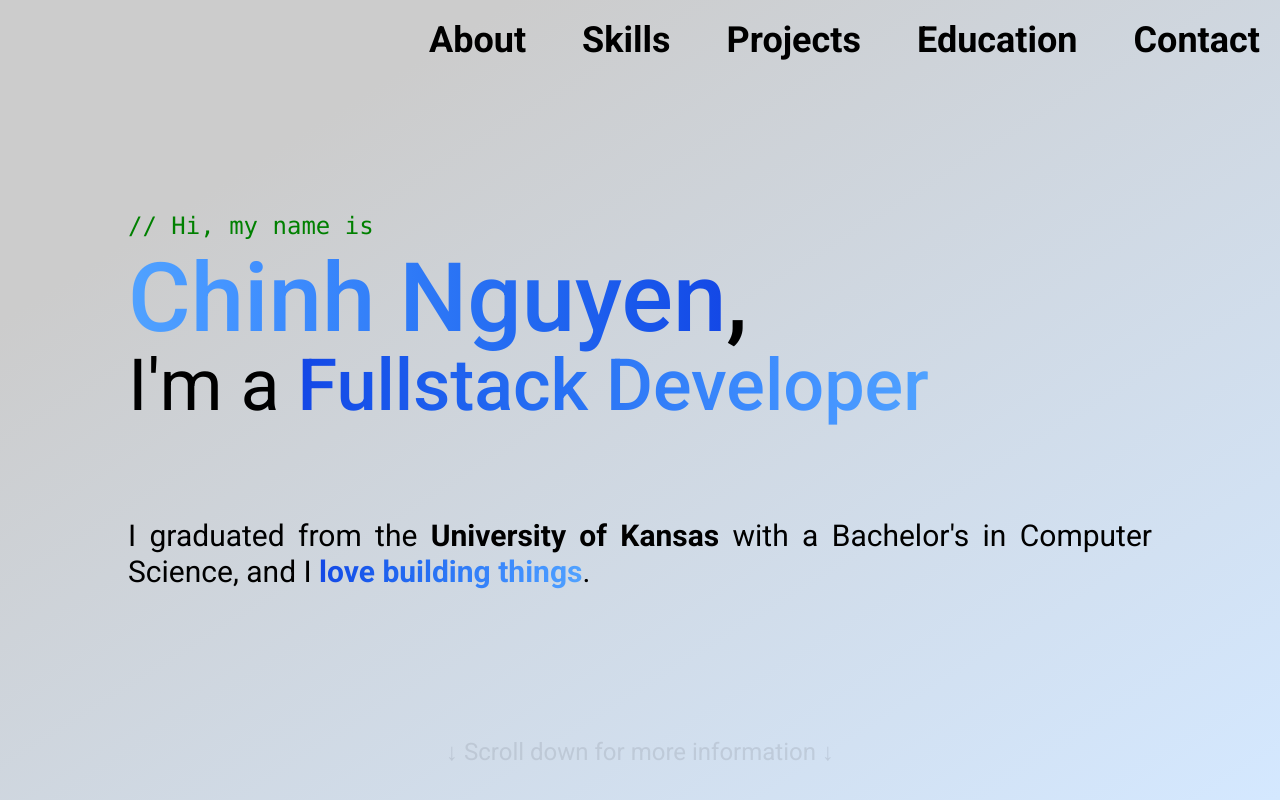
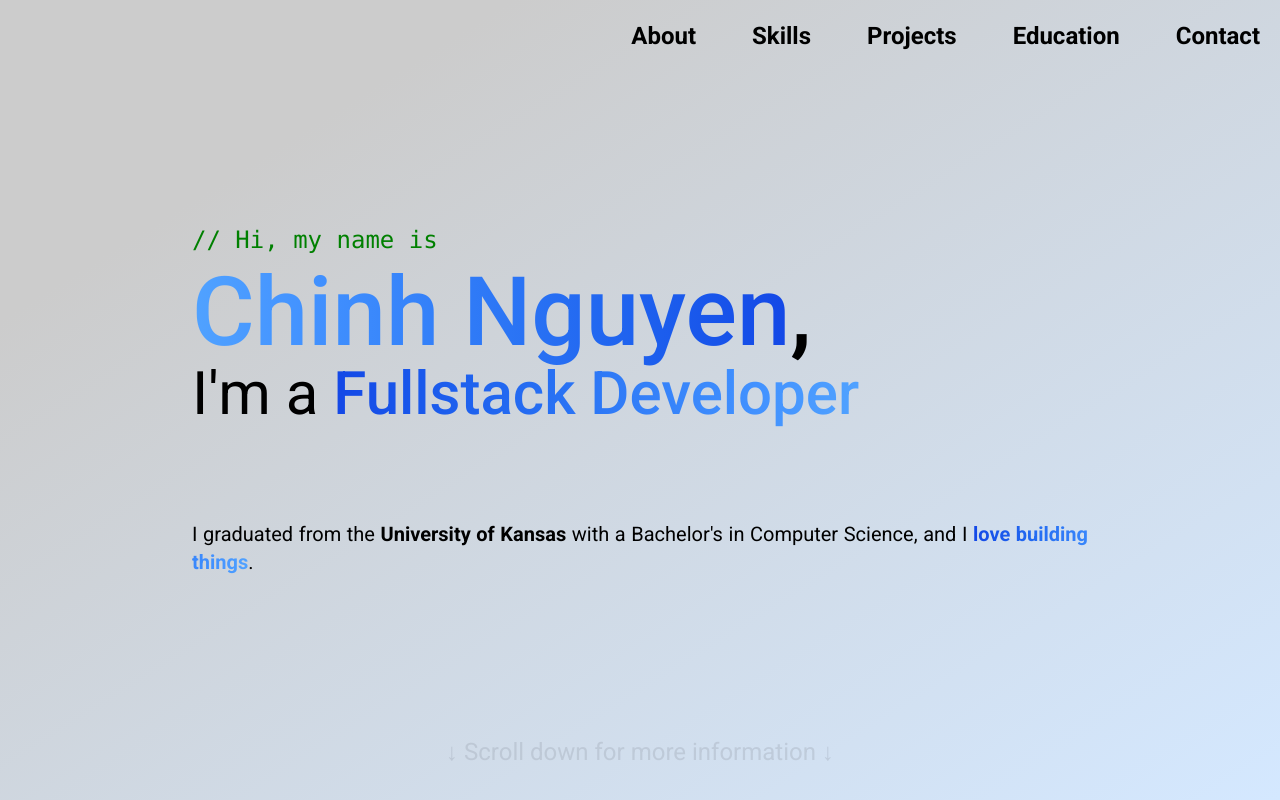
Before and after one commit to NguyenHChinh/nguyenhchinh.github.io, a React (Vite) app: page / in a window 1280 px wide. Shown: the top 800 px of the page. Built offline with nearby package versions, Linux system fonts and the light colour scheme.

Commit message:
style: adjust layout and typography for hero section, navbar, and project component for improved readability

```diff
--- a/src/App.jsx
+++ b/src/App.jsx
@@ -117,16 +117,16 @@ function App() {
       )}
 
       {/* Title screen */}
-      <div className='hero-container w-4/5'>
+      <div className='hero-container w-7/10'>
         {/* Hero title */}
         <div className='hero-title'>
           <h2 className='comment text-base sm:text-xl lg:text-2xl mb-2'>
             // Hi, my name is
           </h2>
-          <h1 className='text-5xl sm:text-6xl lg:text-8xl font-medium'>
+          <h1 className='text-4xl sm:text-5xl md:text-6xl lg:text-7xl xl:text-8xl font-medium'>
             <span className='bg-gradient-to-r from-blue-400 to-blue-700 bg-clip-text text-transparent'>Chinh Nguyen</span>,
           </h1>
-          <h2 className='text-3xl sm:text-5xl lg:text-7xl'>
+          <h2 className='text-2xl sm:text-3xl md:text-4xl lg:text-5xl xl:text-6xl'>
             I'm a <span className='bg-gradient-to-r from-blue-700 to-blue-400 bg-clip-text text-transparent font-medium'>Fullstack Developer</span>
           </h2>
         </div>
@@ -134,7 +134,7 @@ function App() {
         {/* Hero description */}
         {(windowHeight > 500 || !atTop) && (
           <div className='hero-description'>
-            <p className='text-lg sm:text-2xl lg:text-3xl text-justify'>
+            <p className='text-base md:text-lg lg:text-xl text-justify'>
               I graduated from the <span className='font-bold'>University of Kansas</span> with a Bachelor's in Computer Science,
               and I <span className='font-bold text-transparent bg-clip-text bg-gradient-to-r from-blue-700 to-blue-400'>love building things</span>.
             </p>
@@ -402,7 +402,7 @@ function App() {
               imagelink={"https://chinhnguyen.dev"}/>
             <Project
               type={"Bot Development"}
-              title={"Natsu (Discord Bot)"}
+              title={"Natsu Discord Bot"}
               description={"Multi-featured Discord bot with admin tools and niche game utilities."}
               tags={["Python", "Discord.py", "MySQL", "API Integration", "Live Service"]}
               thumbnail={natsubotThumbnail}
--- a/src/components/Navbar.jsx
+++ b/src/components/Navbar.jsx
@@ -43,7 +43,7 @@ function Navbar({ onClick }) {
 
     return (
         <div className={`navbar-container transition-opacity duration-300 ${visible ? 'opacity-100' : 'opacity-0 pointer-events-none'}`}>
-        <nav className='text-sm sm:text-xl xl:text-4xl flex justify-center sm:justify-end items-center fixed top-5 right-5 left-5 sm:left-auto z-50 bg-transparent'>
+        <nav className='text-sm sm:text-xl xl:text-2xl flex justify-center sm:justify-end items-center fixed top-5 right-5 left-5 sm:left-auto z-50 bg-transparent'>
             <div className='flex gap-x-8 sm:gap-x-12 lg:gap-x-14 font-bold'>
             {['About', 'Skills', 'Projects', 'Education', 'Contact'].map((item) => (
                 <button
--- a/src/components/Project.jsx
+++ b/src/components/Project.jsx
@@ -5,11 +5,11 @@ function Project({ type, title, description, tags, thumbnail, link, imagelink })
         <div className="w-full mb-8 mx-auto flex flex-row bg-gray-100 rounded-xl overflow-hidden drop-shadow-lg/25">
 
             {/* Text Content */}
-            <div className="w-3/5 p-4 md:p-5 xl:p-6 flex flex-col justify-between">
+            <div className="w-3/5 p-4 md:p-5 xl:p-7 flex flex-col justify-between">
                 {/* Title and Description */}
                 <div>
                     {/* Comment Block (Type) */}
-                    <h2 className="comment-block text-xs lg:text-sm xl:text-xl">// {type}</h2>
+                    <h2 className="comment-block text-xs sm:text-sm md:text-base lg:text-lg xl:text-xl">// {type}</h2>
 
                     {/* Title */}
                     <h2 className="font-bold mb-1 md:mb-2 lg:mb-3
```
